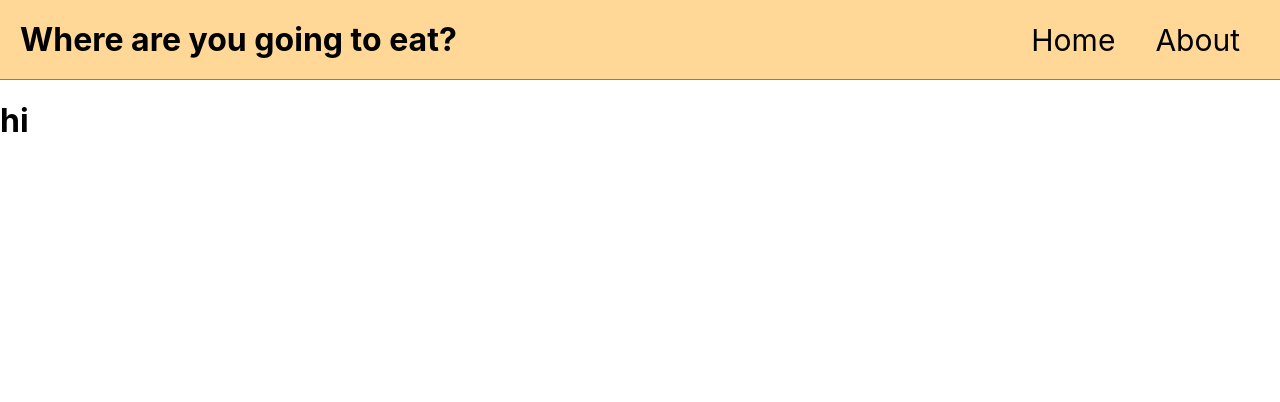
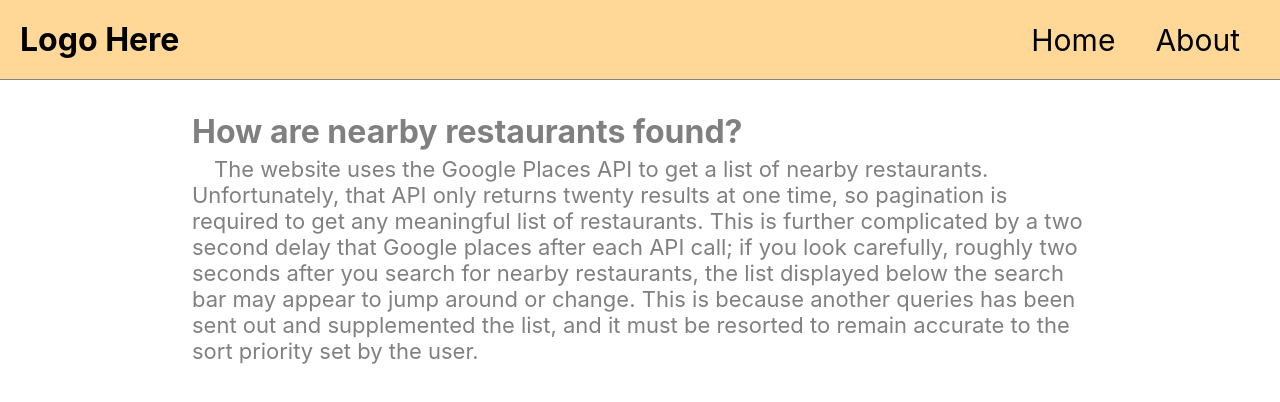
Before and after one commit to schaffsp/dt_rework, a React (Create React App) app: page /about in a window 1280 px wide. Shown: the top 402 px of the page. Built offline with nearby package versions, Linux system fonts and the light colour scheme.

Commit message:
About page added

```diff
--- /dev/null
+++ b/src/CSS/About.css
@@ -0,0 +1,28 @@
+@keyframes slideInTop {
+    0% {
+      transform: translateY(-10%);
+      opacity: 0;
+    }
+    100% {
+      transform: translateY(0);
+      opacity: 1;
+    }
+}
+
+.About-Container {
+    animation: 1s ease-out 0s 1 slideInTop;
+    margin-left: 15%;
+    margin-right: 15%;
+}
+
+.About-Header {
+    font-size: 32px;
+    color: grey;
+    margin-bottom: 0px;
+}
+
+.About-Text {
+    margin-top: 5px;
+    font-size: 22px;
+    color: grey;
+}
--- a/src/Components/Navbar.js
+++ b/src/Components/Navbar.js
@@ -9,7 +9,7 @@ import { Link } from 'react-router-dom';
 const Navbar = () => {
     return (
         <div className='Navbar-Container'>
-            <h1 className='Navbar-Component'>Where are you going to eat?</h1>
+            <h1 className='Navbar-Component'>Logo Here</h1>
             <div className='Navbar-Link-Container'>
                 <Link className='Navbar-Link' to="/">Home</Link>
                 <Link className='Navbar-Link' to="/about">About</Link>
--- a/src/Pages/About.js
+++ b/src/Pages/About.js
@@ -1,9 +1,11 @@
 import React from 'react'
+import '../CSS/About.css';
 
 const About = () => {
     return (
-        <div>
-            <h1>hi</h1>
+        <div className='About-Container'>
+            <h3 className='About-Header'>How are nearby restaurants found?</h3>
+            <p className='About-Text'>&emsp;The website uses the Google Places API to get a list of nearby restaurants. Unfortunately, that API only returns twenty results at one time, so pagination is required to get any meaningful list of restaurants. This is further complicated by a two second delay that Google places after each API call; if you look carefully, roughly two seconds after you search for nearby restaurants, the list displayed below the search bar may appear to jump around or change. This is because another queries has been sent out and supplemented the list, and it must be resorted to remain accurate to the sort priority set by the user. </p>
         </div>
     )
 }
```
